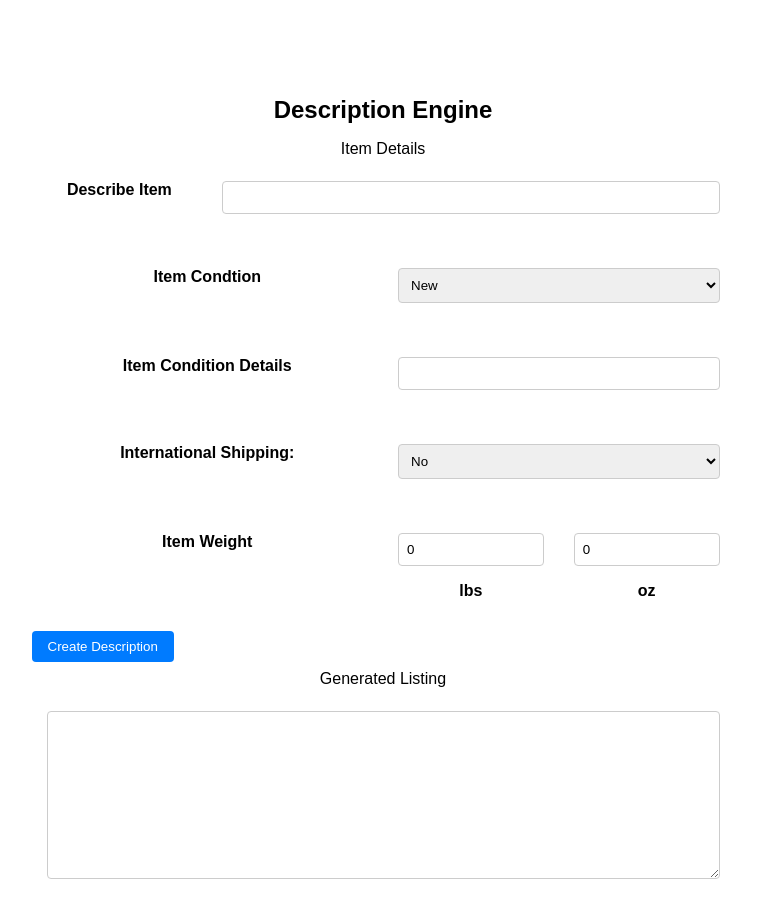
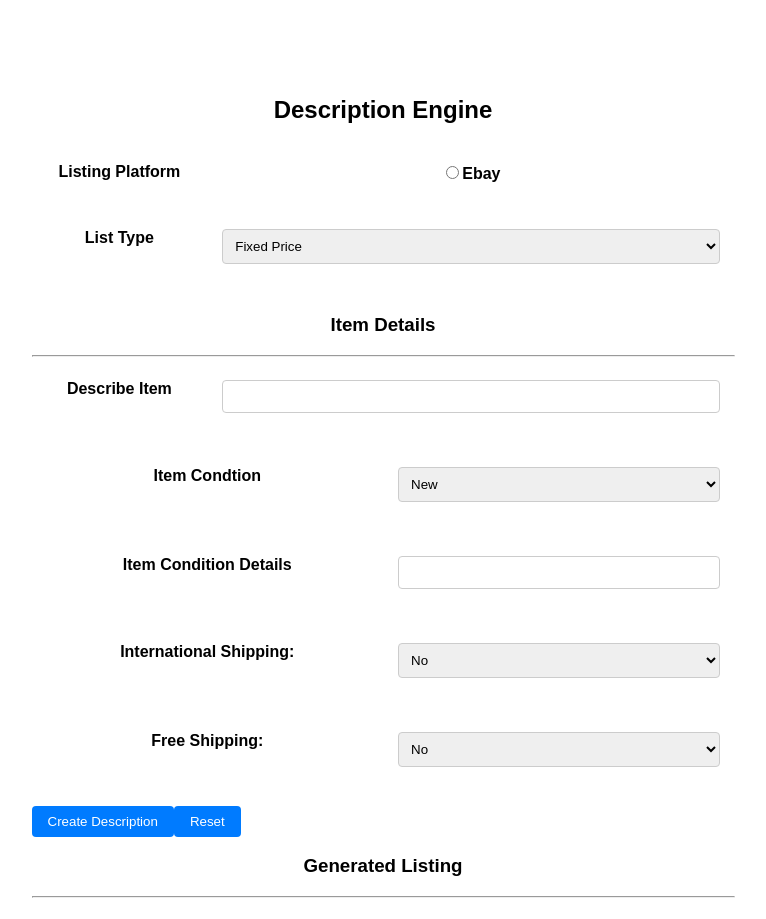
Before and after one commit to Fortee2/ListFlow, a React (Create React App) app in the folder listflow.client/: page / in a window 1280 px wide. Shown: the top 919 px of the page, without its empty margins (257-1023 px from the left). Built offline with nearby package versions, Linux system fonts and the light colour scheme.

Commit message:
Updated Prompting
Add more data to make prompting better

```diff
--- a/listflow.client/src/features/engine/Description.tsx
+++ b/listflow.client/src/features/engine/Description.tsx
@@ -1,3 +1,4 @@
+import React, { useState } from 'react';
 import { useAppSelector, useAppDispatch } from '../../app/hooks';
 import ListingDescriptionPrompt from './ListingDescriptionPrompt';
 import {
@@ -5,19 +6,22 @@ import {
     setCondition,
     setConditionDetails,
     setIntlShipping,
-    setItemLbs,
-    setItemOz,
+    setFreeShipping,
+   // setItemLbs,
+   // setItemOz,
     selectDescription,
     selectCondition,
     selectConditionDetails,
     selectIntlShipping,
-    selectItemLbs,
-    selectItemOz,
+    selectFreeShipping,
+    selectListingType,
+    setListingType
 } from './descriptionSlice';
 
 import {
     selectListingDescription,
     requstDescription,
+    setListingDescription
 } from './listingDescriptionSlice';
 
 import  './description.css';
@@ -28,31 +32,100 @@ const Description = () => {
     const condition = useAppSelector(selectCondition);
     const conditionDetails = useAppSelector(selectConditionDetails);
     const intlShipping = useAppSelector(selectIntlShipping);
-    const itemLbs = useAppSelector(selectItemLbs);
-    const itemOz = useAppSelector(selectItemOz);
+    const freeShipping = useAppSelector(selectFreeShipping);
     const listingDescription = useAppSelector(selectListingDescription);
+    const listingType = useAppSelector(selectListingType);
 
-    const handleClick = (e: any) => {
+    const [isLoading, setIsLoading] = useState(false);
+
+    const [errors, setErrors] = useState({
+        desc: "",
+        condition: "",
+        conditionDetails: "",
+      });
+
+    const handleReset = (e: any) => {
         e.preventDefault();
-        var requstBody:ListingDescriptionPrompt ={
+        dispatch(setDescription(""));
+        dispatch(setCondition("new"));
+        dispatch(setConditionDetails(""));
+        dispatch(setIntlShipping("no"));
+        dispatch(setListingType("fixed"));
+        dispatch(setListingDescription(""));
+    }
+
+     const handleClick = async (e: any) => {
+        e.preventDefault();
+        let requstBody:ListingDescriptionPrompt ={
             description: desc,
             condition: condition,
             conditionDesc: conditionDetails,
-            listingType: "Buy It Now",
+            listingType: listingType,
+            intlShipping: intlShipping,
+            freeShipping: freeShipping
         };
 
-        dispatch(requstDescription(requstBody));
+        if (desc === "") {
+            setErrors({ ...errors, desc: "Description is required" });
+            return;
+        }
+
+        if (condition !== "new" && conditionDetails === "" ) {
+            setErrors({ ...errors, condition: "Condition Details is required" });
+            return;
+        }
+
+        try {
+            setIsLoading(true);
+            await dispatch(requstDescription(requstBody)).unwrap();
+            setIsLoading(false);
+          } catch (err) {
+            setIsLoading(false);
+            console.error("Error creating description: ", err);
+            // Handle error and display user feedback if necessary
+          }
     };
 
+    const handleCopy = (e: any) => {
+        e.preventDefault();
+        let copyText:HTMLInputElement = document.getElementById("listingDescription") as HTMLInputElement;
+        if(copyText == null) return;
+        navigator.clipboard.writeText(copyText.value)
+        .then(() => {
+          console.log("Text copied to clipboard");
+        })
+        .catch((err) => {
+          console.error("Failed to copy text: ", err);
+        });
+    }
+
     return (
-
-
         <div className="description engineContent" >
             <h1>Description Engine</h1>
 
             <div>
+                <div className="row">
+                    <div className="col-3">
+                        <label>Listing Platform</label>
+                    </div>
+                    <div className="col-9">
+                       <label><input type='radio' name='listingPlatform' value="ebay"/>Ebay</label>
+                    </div>
+                </div>
+                <div className="row">
+                    <div className="col-3">
+                        <label>List Type</label>
+                    </div>
+                    <div className="col-9">
+                        <select name="listing_type" value={listingType} onChange={(data) => { dispatch(setListingType(data.target.value));}}>
+                            <option value="auction">Auction</option>
+                            <option value="fixed">Fixed Price</option>
+                        </select>
+                    </div>
+                </div>
                 <div>
-                    Item Details
+                    <h3>Item Details</h3>
+                    <hr />
                 </div>
                 <div className="row">
                     <div className="col-3">
@@ -61,6 +134,7 @@ const Description = () => {
                     </div>
                     <div className="col-9">
                         <input type="text" name="item_name" value={desc} onChange={(data) => { dispatch(setDescription(data.target.value));}}  />
+                        <label className="error">{errors.desc}</label>
                     </div>
                 </div>
                 <div className="row">
@@ -82,6 +156,7 @@ const Description = () => {
                     </div>
                     <div className="col-6">
                         <input type="text" name="item_condition_details" value={conditionDetails} onChange={(ele) => {dispatch(setConditionDetails(ele.target.value));}} />
+                        <label className="error">{errors.conditionDetails}</label>
                     </div>
                 </div>
                 <div className="row" >
@@ -95,39 +170,34 @@ const Description = () => {
                         </select>
                     </div>
                 </div>
-                <div className="row">
+                <div className="row" >
                     <div className="col-6">
-                        <label>Item Weight</label>
+                        <label>Free Shipping:</label>
                     </div>
-                    <div className="col-3">
-                        <input type="text" name="item_weight_lbs" value={itemLbs} onChange={(ele) => {
-                                dispatch(setCondition(ele.target.value));
-                            }
-                        } />
-                        <label className="ml-2">lbs</label>
-                    </div>
-                    <div className="col-3">
-                        <input type="text" name="item_weight_ozs" value={itemOz} />
-                        <label className="ml-2">oz</label>
+                    <div className="col-6">
+                        <select name="free_shipping" value={freeShipping} onChange={(ele) => {dispatch(setFreeShipping(ele.target.selectedOptions[0].value));}} >
+                            <option value="yes">Yes</option>
+                            <option value="no">No</option>
+                        </select>
                     </div>
                 </div>
                 <div className="row">
-                    <button className="btn btn-primary">Create Description</button>
+                    <button className="btn btn-primary" disabled={isLoading} onClick={handleClick}>Create Description</button>
+                    <button className="btn btn-secondary" disabled={isLoading} onClick={handleReset}>Reset</button>
                 </div>
-                <div>Generated Listing</div>
+                <div>
+                    <h3>Generated Listing</h3>
+                    <hr />
+                </div>
                 <div className="row">
                     <div className="col-12">
-                        <textarea name="listing_description" id="" cols={80} rows={10} value={listingDescription}>
-
-                        </textarea>
+                        <textarea id="listing_description" cols={80} rows={10} value={listingDescription}></textarea>
                     </div>
                 </div>
                 <div className="row">
-                    <button className="btn btn-primary" onClick={handleClick}>Copy to Clipboard</button>
+                    <button className="btn btn-primary" onClick={handleCopy} disabled={isLoading} >Copy to Clipboard</button>
                 </div>
             </div>
-
-
         </div>
     );
 };
--- a/listflow.client/src/features/engine/ListingDescriptionPrompt.ts
+++ b/listflow.client/src/features/engine/ListingDescriptionPrompt.ts
@@ -3,4 +3,6 @@ export default interface ListingDescriptionPrompt {
     condition:string;
     conditionDesc:string;
     listingType:string;
+    intlShipping:string;
+    freeShipping:string;
 }
--- a/listflow.client/src/features/engine/descriptionSlice.ts
+++ b/listflow.client/src/features/engine/descriptionSlice.ts
@@ -1,23 +1,24 @@
 import { createAsyncThunk, createSlice, PayloadAction } from '@reduxjs/toolkit';
 import { RootState, AppThunk } from '../../app/store';
-import { fetchListingDescription } from './descriptionPromptAPI';
 
 export interface DescriptionState {
+    listingType: string ;
     itemDescription: string;
-    listingDesciption: string;
     itemCondition: string;
     conditionDetails: string;
     intlShipping: string;
+    freeShipping: string;
     itemLbs: number;
     itemOz: number;
 }
 
 const initialState: DescriptionState = {
+    listingType: 'fixed',
     itemDescription: '',
-    listingDesciption: '',
     itemCondition: 'new',
     conditionDetails: '',
     intlShipping: 'no',
+    freeShipping: 'no',
     itemLbs: 0,
     itemOz: 0,
 };
@@ -27,6 +28,9 @@ export const descriptionSlice = createSlice({
     name: 'description',
     initialState,
     reducers: {
+        setListingType: (state, action: PayloadAction<string>) => {
+            state.listingType = action.payload;
+        },
         setDescription: (state, action: PayloadAction<string>) => {
             state.itemDescription = action.payload;
         },
@@ -39,24 +43,26 @@ export const descriptionSlice = createSlice({
         setIntlShipping: (state, action: PayloadAction<string>) => {
             state.intlShipping = action.payload;
         },
+        setFreeShipping: (state, action: PayloadAction<string>) => {
+            state.freeShipping = action.payload;
+        },
         setItemLbs: (state, action: PayloadAction<number>) => {
             state.itemLbs = action.payload;
         },
         setItemOz: (state, action: PayloadAction<number>) => {
             state.itemOz = action.payload;
         },
-        setListingDescription: (state, action: PayloadAction<string>) => {
-            state.listingDesciption = action.payload;
-        }
     },
 });
 
-export const { setDescription, setCondition, setConditionDetails, setIntlShipping, setItemLbs, setItemOz } = descriptionSlice.actions;
+export const { setDescription, setCondition, setConditionDetails, setIntlShipping, setItemLbs, setItemOz, setListingType, setFreeShipping } = descriptionSlice.actions;
 
+export const selectListingType = (state: RootState) => state.description.listingType;
 export const selectDescription = (state: RootState) => state.description.itemDescription;
 export const selectCondition = (state: RootState) => state.description.itemCondition;
 export const selectConditionDetails = (state: RootState) => state.description.conditionDetails;
 export const selectIntlShipping = (state: RootState) => state.description.intlShipping;
+export const selectFreeShipping = (state: RootState) => state.description.freeShipping;
 export const selectItemLbs = (state: RootState) => state.description.itemLbs;
 export const selectItemOz = (state: RootState) => state.description.itemOz;
 
```
Also changed, not shown: 2 other files (tests, documents, lock files or other folders).
